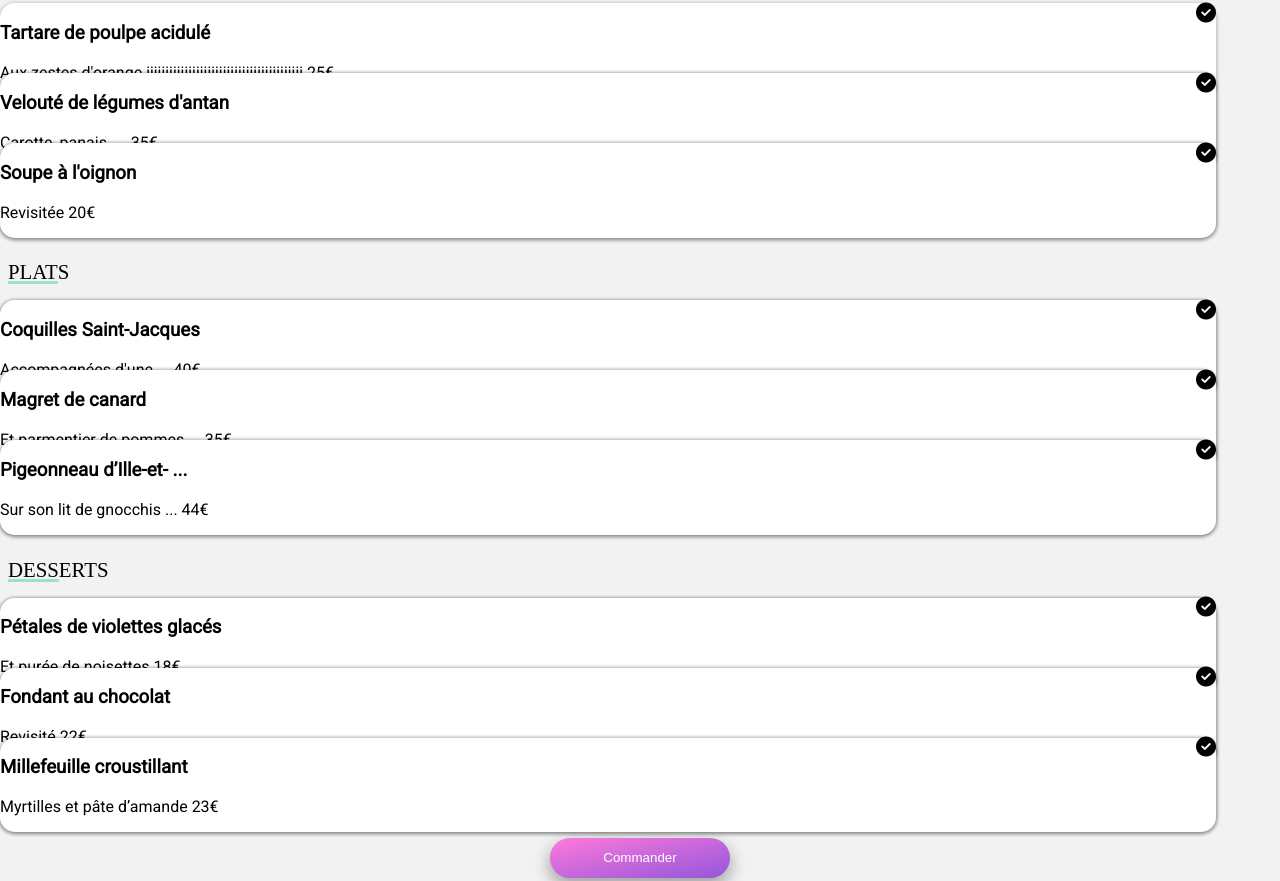
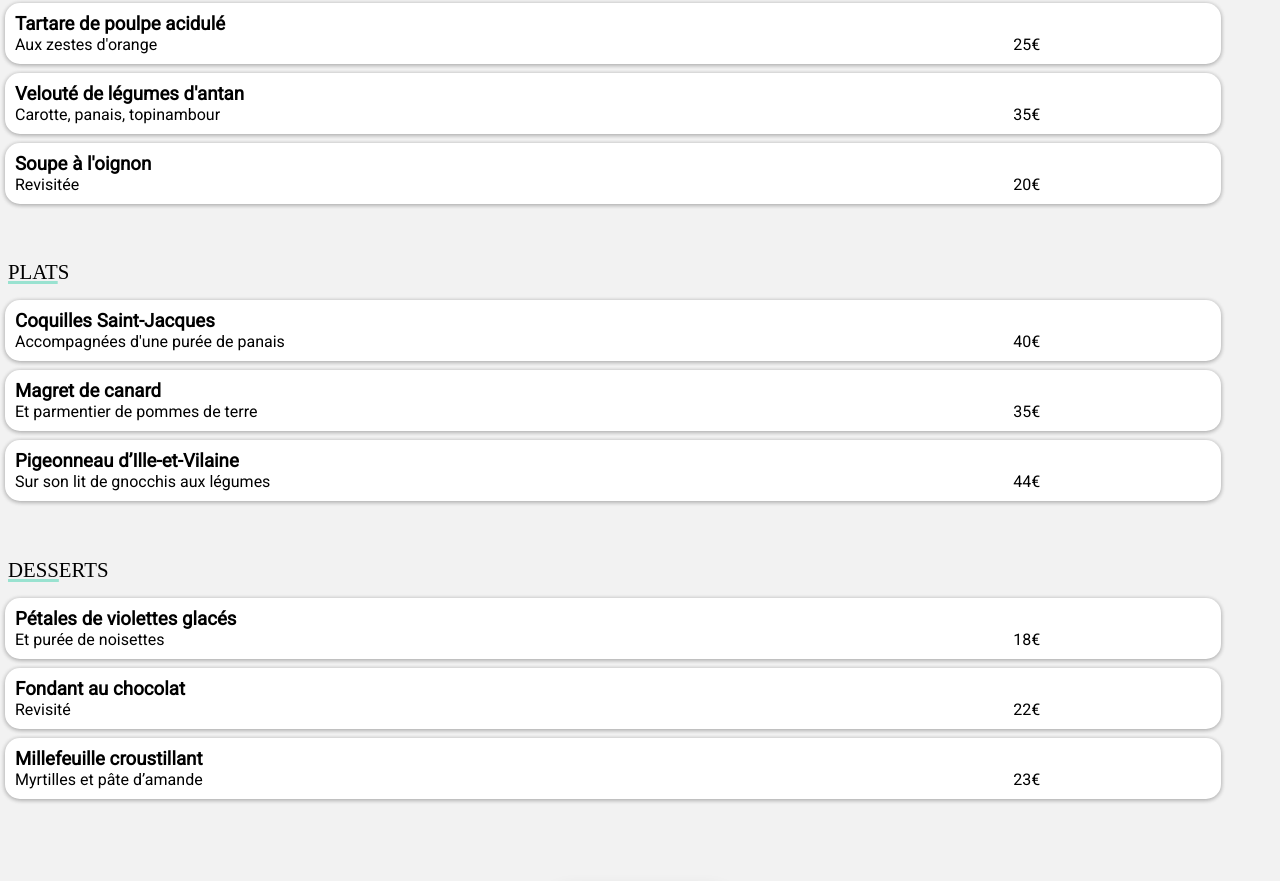
Before and after one commit to megumiR/MegumiRENAUXSHONO_3_18092021, a plain HTML site: page menu-aLaFrancaise/menu1.html in a window 1280 px wide. Shown: the part 476-1357 px from the top of the page. Drawn offline with nearby package versions, Linux system fonts and the light colour scheme; files that its build step writes are made by us from their sources; files whose address does not match are found by name.

Commit message:
Ameriole l animation de menu monte, ajuste la carte menu et bouton checked

```diff
--- a/menu-aLaFrancaise/menu1.html
+++ b/menu-aLaFrancaise/menu1.html
@@ -59,170 +59,104 @@
                     <div class="sec__card--flexBigblock sec__card--textflex sec__card--padding">
                         <h3 class="sec__card--textmargin">Tartare de poulpe acidulé</h3>
                         <p class="sec__card--textmargin">
-                            <span class="sec__card--textwrap">Aux zestes d'orange    jjjjjjjjjjjjjjjjjjjjjjjjjjjjjjjjjjjjjjjjj</span>
+                            <span class="sec__card--textwrap">Aux zestes d'orange</span>
                             <span class="sec__card--pricemargin">25€</span>
                         </p>
                     </div>
                     <div class="sec__card--flexsmallblock sec__card--checkicon">
                         <i class="fas fa-check-circle fa-lg"></i>
                     </div>
-
-
                 </div>
 
-     <!---
-                <div class="sec__card--1stposition
-                            sec__card--checked
+<!-- 2nd card-->
+                <div class="sec__card--2ndposition
                             sec__card
-                            sec__card--margin">
-                    <div class="sec__card--textflex sec__card--padding sec__card--textareasize">
-                        <h3 class="sec__card--textmargin">Tartare de poulpe acidulé</h3>
-                        <p class="sec__card--textmargin">Aux zestes d'orange
-                            <span class="sec__card--pricemargin">25€</span>
-                        </p>
-                    </div>
-                    <div class="">
-                        <i class="fas fa-check-circle fa-lg sec__card--check"></i>
-                    </div>
-                </div>           -->
-<!-- 2nd card-->
-                    <div class="sec__card--2ndposition
-                            sec__card--notchecked
-                            sec__card
-                            sec__card--margin">
-                    <div class="sec__card--notcheckedSize sec__card--textflex sec__card--padding">
+                            sec__card--margin
+                            ">
+
+                    <div class="sec__card--flexBigblock sec__card--textflex sec__card--padding">
                         <h3 class="sec__card--textmargin">Velouté de légumes d'antan</h3>
                         <p class="sec__card--textmargin">
                             <span class="sec__card--textwrap">Carotte, panais, topinambour</span>
                             <span class="sec__card--pricemargin">35€</span>
                         </p>
                     </div>
-                </div>
-
-
-                <div class="sec__card--2ndposition
-                            sec__card--checked
-                            sec__card sec__card--margin">
-                    <div class="sec__card--textflex sec__card--padding sec__card--textareasize">
-                        <h3 class="sec__card--textmargin">Velouté de légumes d'antan</h3>
-                        <p class="sec__card--textmargin">Carotte, panais, ...
-                            <span class="sec__card--pricemargin">35€</span>
-                        </p>
-                    </div>
-                    <div class="">
-                        <i class="fas fa-check-circle fa-lg sec__card--check"></i>
+                    <div class="sec__card--flexsmallblock sec__card--checkicon">
+                        <i class="fas fa-check-circle fa-lg"></i>
                     </div>
                 </div>
 
 <!--3rd card-->
                 <div class="sec__card--3rdposition
-                            sec__card--notchecked
-                            sec__card sec__card--margin">
-                    <div class="sec__card--notcheckedSize sec__card--textflex sec__card--padding">
+                            sec__card
+                            sec__card--margin
+                            ">
+
+                    <div class="sec__card--flexBigblock sec__card--textflex sec__card--padding">
                         <h3 class="sec__card--textmargin">Soupe à l'oignon</h3>
                         <p class="sec__card--textmargin">
                             <span class="sec__card--textwrap">Revisitée</span>
                             <span class="sec__card--pricemargin">20€</span>
                         </p>
                     </div>
-                </div>
-
-
-                <div class="sec__card--3rdposition
-                            sec__card--checked
-                            sec__card sec__card--margin">
-                    <div class="sec__card--textflex sec__card--padding sec__card--textareasize">
-                        <h3 class="sec__card--textmargin">Soupe à l'oignon</h3>
-                        <p class="sec__card--textmargin">Revisitée
-                            <span class="sec__card--pricemargin">20€</span>
-                        </p>
-                    </div>
-                    <div class="">
-                        <i class="fas fa-check-circle fa-lg sec__card--check"></i>
+                    <div class="sec__card--flexsmallblock sec__card--checkicon">
+                        <i class="fas fa-check-circle fa-lg"></i>
                     </div>
                 </div>
             </section>
+
 
             <section class="sec--position  secPlats">
                 <h2 class="sec__title"><em class="sec__title--border">Plat</em>s</h2>
 <!--1st card -->
                 <div class="sec__card--1stposition
-                            sec__card--notchecked
-                            sec__card sec__card--margin">
-                    <div class="sec__card--notcheckedSize sec__card--textflex sec__card--padding">
+                            sec__card
+                            sec__card--margin
+                            ">
+
+                    <div class="sec__card--flexBigblock sec__card--textflex sec__card--padding">
                         <h3 class="sec__card--textmargin">Coquilles Saint-Jacques</h3>
                         <p class="sec__card--textmargin">
                             <span class="sec__card--textwrap">Accompagnées d'une purée de panais</span>
                             <span class="sec__card--pricemargin">40€</span>
                         </p>
                     </div>
-                </div>
-
-                <div class="sec__card--1stposition
-                            sec__card--checked
-                            sec__card sec__card--margin">
-                    <div class="sec__card--textflex sec__card--padding sec__card--textareasize">
-                        <h3 class="sec__card--textmargin">Coquilles Saint-Jacques</h3>
-                        <p class="sec__card--textmargin">Accompagnées d'une ...
-                            <span class="sec__card--pricemargin">40€</span>
-                        </p>
-                    </div>
-                    <div class="">
-                        <i class="fas fa-check-circle fa-lg sec__card--check"></i>
+                    <div class="sec__card--flexsmallblock sec__card--checkicon">
+                        <i class="fas fa-check-circle fa-lg"></i>
                     </div>
                 </div>
 <!-- 2nd card-->
-                    <div class="sec__card--2ndposition
-                            sec__card--notchecked
-                            sec__card sec__card--margin">
-                    <div class="sec__card--notcheckedSize sec__card--textflex sec__card--padding">
+                <div class="sec__card--2ndposition
+                            sec__card
+                            sec__card--margin
+                            ">
+
+                    <div class="sec__card--flexBigblock sec__card--textflex sec__card--padding">
                         <h3 class="sec__card--textmargin">Magret de canard</h3>
                         <p class="sec__card--textmargin">
                             <span class="sec__card--textwrap">Et parmentier de pommes de terre</span>
                             <span class="sec__card--pricemargin">35€</span>
                         </p>
                     </div>
-                </div>
-
-                <div class="sec__card--2ndposition
-                            sec__card--checked
-                            sec__card sec__card--margin">
-                    <div class="sec__card--textflex sec__card--padding sec__card--textareasize">
-                        <h3 class="sec__card--textmargin">Magret de canard</h3>
-                        <p class="sec__card--textmargin">Et parmentier de pommes ...
-                            <span class="sec__card--pricemargin">35€</span>
-                        </p>
-                    </div>
-                    <div class="">
-                        <i class="fas fa-check-circle fa-lg sec__card--check"></i>
+                    <div class="sec__card--flexsmallblock sec__card--checkicon">
+                        <i class="fas fa-check-circle fa-lg"></i>
                     </div>
                 </div>
-
 <!--3rd card-->
                 <div class="sec__card--3rdposition
-                            sec__card--notchecked
-                            sec__card sec__card--margin">
-                    <div class="sec__card--notcheckedSize sec__card--textflex sec__card--padding">
+                            sec__card
+                            sec__card--margin
+                            ">
+
+                    <div class="sec__card--flexBigblock sec__card--textflex sec__card--padding">
                         <h3 class="sec__card--textmargin">Pigeonneau d’Ille-et-Vilaine</h3>
                         <p class="sec__card--textmargin">
                             <span class="sec__card--textwrap">Sur son lit de gnocchis aux légumes</span>
                             <span class="sec__card--pricemargin">44€</span>
                         </p>
                     </div>
-                </div>
-
-
-                <div class="sec__card--3rdposition
-                            sec__card--checked
-                            sec__card sec__card--margin">
-                    <div class="sec__card--textflex sec__card--padding sec__card--textareasize">
-                        <h3 class="sec__card--textmargin">Pigeonneau d’Ille-et- ...</h3>
-                        <p class="sec__card--textmargin">Sur son lit de gnocchis ...
-                            <span class="sec__card--pricemargin">44€</span>
-                        </p>
-                    </div>
-                    <div class="">
-                        <i class="fas fa-check-circle fa-lg sec__card--check"></i>
+                    <div class="sec__card--flexsmallblock sec__card--checkicon">
+                        <i class="fas fa-check-circle fa-lg"></i>
                     </div>
                 </div>
             </section>
@@ -232,85 +166,57 @@
                 <h2 class="sec__title"><em class="sec__title--border">Dess</em>erts</h2>
 <!--1st card -->
                 <div class="sec__card--1stposition
-                            sec__card--notchecked
-                            sec__card sec__card--margin">
-                    <div class="sec__card--notcheckedSize sec__card--textflex sec__card--padding">
+                            sec__card
+                            sec__card--margin
+                            ">
+
+                    <div class="sec__card--flexBigblock sec__card--textflex sec__card--padding">
                         <h3 class="sec__card--textmargin">Pétales de violettes glacés</h3>
                         <p class="sec__card--textmargin">
                             <span class="sec__card--textwrap">Et purée de noisettes</span>
                             <span class="sec__card--pricemargin">18€</span>
                         </p>
                     </div>
-                </div>
-
-                <div class="sec__card--1stposition
-                            sec__card--checked
-                            sec__card sec__card--margin">
-                    <div class="sec__card--textflex sec__card--padding sec__card--textareasize">
-                        <h3 class="sec__card--textmargin">Pétales de violettes glacés</h3>
-                        <p class="sec__card--textmargin">Et purée de noisettes
-                            <span class="sec__card--pricemargin">18€</span>
-                        </p>
-                    </div>
-                    <div class="">
-                        <i class="fas fa-check-circle fa-lg sec__card--check"></i>
+                    <div class="sec__card--flexsmallblock sec__card--checkicon">
+                        <i class="fas fa-check-circle fa-lg"></i>
                     </div>
                 </div>
 <!-- 2nd card-->
-                    <div class="sec__card--2ndposition
-                            sec__card--notchecked
-                            sec__card sec__card--margin">
-                    <div class="sec__card--notcheckedSize sec__card--textflex sec__card--padding">
+                <div class="sec__card--2ndposition
+                            sec__card
+                            sec__card--margin
+                            ">
+
+                    <div class="sec__card--flexBigblock sec__card--textflex sec__card--padding">
                         <h3 class="sec__card--textmargin">Fondant au chocolat</h3>
                         <p class="sec__card--textmargin">
                             <span class="sec__card--textwrap">Revisité</span>
                             <span class="sec__card--pricemargin">22€</span>
                         </p>
                     </div>
-                </div>
-
-                <div class="sec__card--2ndposition
-                            sec__card--checked
-                            sec__card sec__card--margin">
-                    <div class="sec__card--textflex sec__card--padding sec__card--textareasize">
-                        <h3 class="sec__card--textmargin">Fondant au chocolat</h3>
-                        <p class="sec__card--textmargin">Revisité
-                            <span class="sec__card--pricemargin">22€</span>
-                        </p>
-                    </div>
-                    <div class="">
-                        <i class="fas fa-check-circle fa-lg sec__card--check"></i>
+                    <div class="sec__card--flexsmallblock sec__card--checkicon">
+                        <i class="fas fa-check-circle fa-lg"></i>
                     </div>
                 </div>
-
 <!--3rd card-->
                 <div class="sec__card--3rdposition
-                            sec__card--notchecked
-                            sec__card sec__card--margin">
-                    <div class="sec__card--notcheckedSize sec__card--textflex sec__card--padding">
+                            sec__card
+                            sec__card--margin
+                            ">
+
+                    <div class="sec__card--flexBigblock sec__card--textflex sec__card--padding">
                         <h3 class="sec__card--textmargin">Millefeuille croustillant</h3>
                         <p class="sec__card--textmargin">
                             <span class="sec__card--textwrap">Myrtilles et pâte d’amande</span>
                             <span class="sec__card--pricemargin">23€</span>
                         </p>
                     </div>
-                </div>
-
-
-                <div class="sec__card--3rdposition
-                            sec__card--checked
-                            sec__card sec__card--margin">
-                    <div class="sec__card--textflex sec__card--padding sec__card--textareasize">
-                        <h3 class="sec__card--textmargin">Millefeuille croustillant</h3>
-                        <p class="sec__card--textmargin">Myrtilles et pâte d’amande
-                            <span class="sec__card--pricemargin">23€</span>
-                        </p>
-                    </div>
-                    <div class="">
-                        <i class="fas fa-check-circle fa-lg sec__card--check"></i>
+                    <div class="sec__card--flexsmallblock sec__card--checkicon">
+                        <i class="fas fa-check-circle fa-lg"></i>
                     </div>
                 </div>
             </section>
+
             <div class="art__buttonarea">
                 <div class="">
                     <input
--- a/sass/_menu-aLaFrancaise.scss
+++ b/sass/_menu-aLaFrancaise.scss
@@ -153,6 +153,7 @@ $flex-wrap: wrap;
 
     &__buttonarea{
         @include flex();
+        margin-top: 50px;
     }
     &__button{
         @include flex();
@@ -205,7 +206,7 @@ $flex-wrap: wrap;
     animation: showingup 1s ease-in forwards;
 }
 .secPlats{
-   animation: showingup 800ms ease-out 120ms forwards;
+   animation: showingup 600ms ease-in-out 400ms forwards;
 }
 .secDesserts{
 /*    transform: translateY(0);
@@ -213,19 +214,13 @@ $flex-wrap: wrap;
     opacity: 1;
     transition: all 3000ms ease-in-out 180ms;
 WITH :HOVER ....*/
-    animation: showingup 600ms ease-in-out 200ms forwards;
+    animation: showingup 680ms ease-in-out 300ms forwards;
 
 }
 @keyframes showingup {
     0% {
         transform: translateY(150%);
         opacity: 0;
-    }
-    33% {
-        transform: translateY(100%);
-    }
-    66% {
-        transform: translateY(50%);
     }
     100% {
         transform: translateY(0);
@@ -300,18 +295,11 @@ $card-border-radius: 0 15px 15px 0;
         @include secCard();
         cursor: pointer;
         transition: all 500ms ease-in 50ms;
-      /*  &:hover + .sec__card--checked{
-                transform: translateX(0);
-                opacity: 1;
-        }*/
 
-        &:hover + .sec__card--checkicon{
-            opacity: 1;
-            transform: translateX(0);
-        }
+
         @media all and (max-width:370px) {
             height: 81px;
-            }
+        }
 
 
         &--1stposition{
@@ -324,7 +312,7 @@ $card-border-radius: 0 15px 15px 0;
         top: 110px;
         width: 95%;
         @media all and (max-width:370px) {
-            top: 128px;
+            top: 125px;
             }
         }
         &--3rdposition{
@@ -332,31 +320,10 @@ $card-border-radius: 0 15px 15px 0;
         top: 180px;
         width: 95%;
         @media all and (max-width:370px) {
-            top: 195px;
+            top: 210px;
             }
         }
-/*        &--notchecked{
-            z-index: 1;
-            @include secCard();
-        }
-        &--notcheckedSize{
-            width: 100%;
-            padding-right: 20px;
-        }
-        &--checked{
-            @include secCard($trans);
-            z-index: 2;
-            visibility: collapse;
-            opacity: 0;
 
-            transform: translateX(100%);
-            transform-origin: right 50%;
-            transition: all 330ms ease-in 50ms;
-            &:hover{
-                transform: translateX(0);
-                opacity: 1;
-            }
-*/        }
         &--margin{
             margin: 0 5px 0 5px
         }
@@ -368,7 +335,7 @@ $card-border-radius: 0 15px 15px 0;
             margin-left: auto;
         }
         &--textflex{
-            @include flex();
+            @include flexColumn($position, $default);
             overflow: hidden;
             width: 100%;
         }
@@ -384,15 +351,23 @@ $card-border-radius: 0 15px 15px 0;
         &--flexBigblock{
             flex: 6;
             align-self: center;
+
+            transform-origin: right;
+            transition: all 400ms ease-in 50ms;
+            &:hover + .sec__card--checkicon{
+                opacity: 1;
+                transform: scaleX(1), translateX(0);
+            }
         }
         &--flexsmallblock{
             flex: 1;
-            height: 100%;
             width: 100%;
 
             @include flex;
 
             border-radius: $card-border-radius;
+
+
 
         }
         &--checkicon{
@@ -400,16 +375,18 @@ $card-border-radius: 0 15px 15px 0;
             color: #fff;
 /*            border-radius: $card-border-radius;*/
 
-            opacity: 1;
-            transform: scale(1), translateX(30%);
-            transition: all 3ms ease-out 100ms;
+            opacity: 0;
+            transform: scaleX(.1), translateX(80%);
+
+            transition: all 400ms ease-in 50ms ;
+            &:hover{
+                opacity: 1;
+                transform: scaleX(1), translateX(0);
+            }
         }
 
         &--textareasize{
             min-width: 75%
         }
-     /*   &--check{
-            @include checkicon;
-            @include flex();
-        }*/
     }
+}
```
Also changed, not shown: sass/main.css (deleted), 1 other file.
